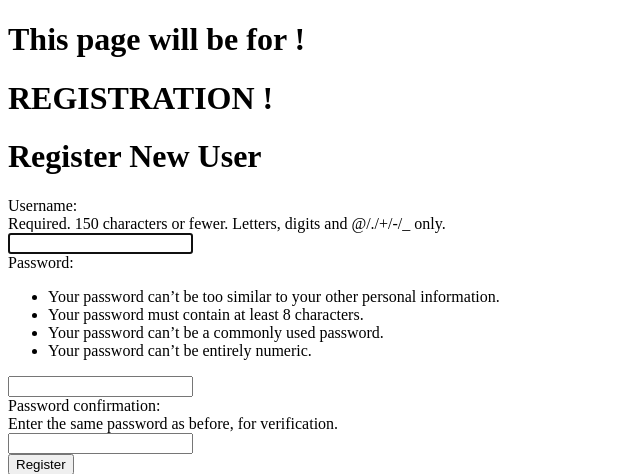
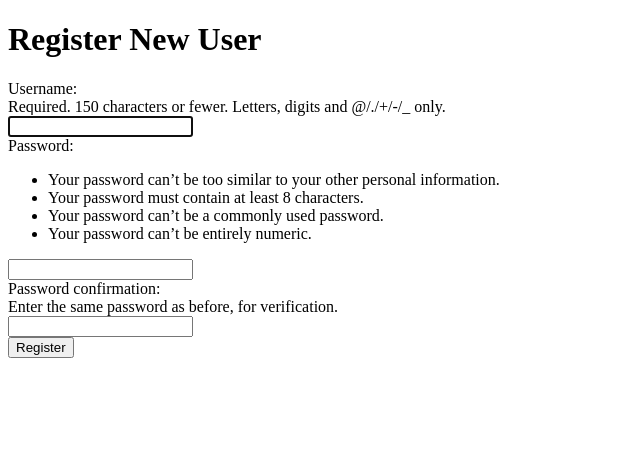
Before and after one commit to svvoii/ft_transcendence, a Django app: page /users/register/ in a window 1280 px wide. Shown: the part 26-500 px from the top of the page, without its empty margins (0-640 px from the left). Run offline with Django 5.2, Linux system fonts and the light colour scheme.

```diff
--- a/ft_transcendence/users/templates/users/login.html
+++ b/ft_transcendence/users/templates/users/login.html
@@ -7,8 +7,6 @@
 {% endblock %}
 
 {% block content %}
-
-	<h1>This will be LOGIN PAGE !</h1>
 
 	<h1>User Login</h1>
 	<form action="{% url 'users:login' %}" method="post">
--- a/ft_transcendence/users/templates/users/register.html
+++ b/ft_transcendence/users/templates/users/register.html
@@ -8,9 +8,6 @@
 
 {% block content %}
 
-	<h1>This page will be for !</h1>
-	<h1>REGISTRATION !</h1>
-
 	<h1>Register New User</h1>
 	<form action="{% url 'users:register' %}" method="post">
 		{% csrf_token %}
```
Also changed, not shown: README.md, ft_transcendence/db.sqlite3.
